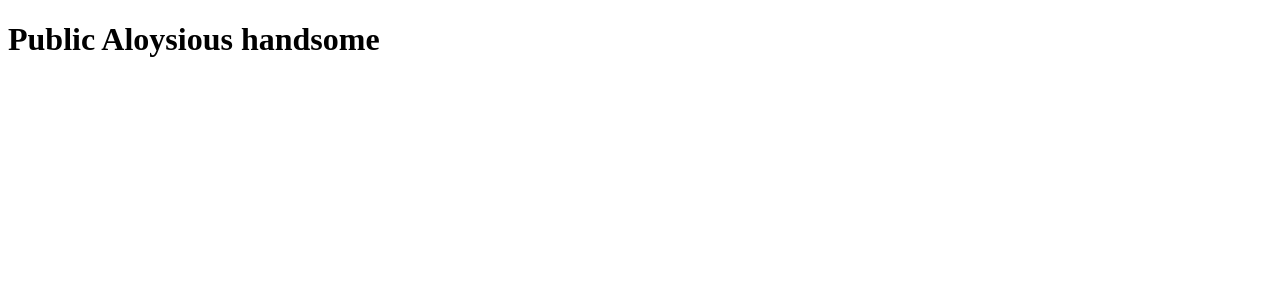
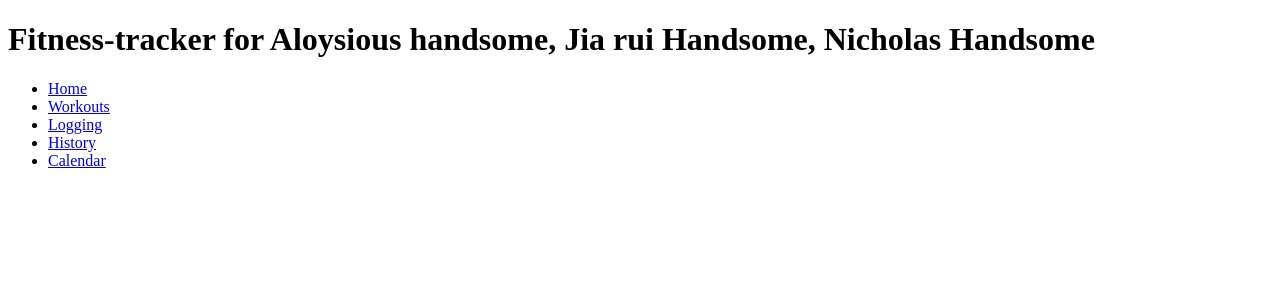
Before and after one commit to nickonick889/fitness-tracker, a React (Vite) app in the folder frontend/: page / in a window 1280 px wide. Shown: the top 300 px of the page. Built offline with nearby package versions, Linux system fonts and the light colour scheme; no server answers.

Commit message:
navbar created

```diff
--- a/frontend/src/App.jsx
+++ b/frontend/src/App.jsx
@@ -6,6 +6,7 @@ import LoginForm from "./components/LoginForm";
 import Secret from "./components/Secret";
 import SignupForm from "./components/SignInForm";
 import { UserContext } from "./contexts/UserContext";
+import Navbar from "./components/Navbar";
 
 const App = () => {
   //? store the logged in UserID
@@ -15,12 +16,19 @@ const App = () => {
   if (!user) {
     return (
       <>
-        <h1>Public Aloysious handsome</h1>
-
+        <h1>
+          Fitness-tracker for Aloysious handsome, Jia rui Handsome, Nicholas
+          Handsome
+        </h1>
+        <Navbar />
         <Routes>
           <Route path="/users/new" element={<SignupForm />} />
           <Route path="/login" element={<LoginForm />} />
           <Route path="/secret" element={<Secret />} />
+          <Route path="/Workouts" element={<h1>Workouts</h1>} />
+          <Route path="/Logging" element={<h1>Logging</h1>} />
+          <Route path="/History" element={<h1>History</h1>} />
+          <Route path="/Calendar" element={<h1>Calendar</h1>} />
         </Routes>
       </>
     );
--- /dev/null
+++ b/frontend/src/components/Navbar.jsx
@@ -0,0 +1,25 @@
+import { NavLink } from "react-router-dom";
+
+export default function Navbar() {
+  return (
+    <nav>
+      <ul>
+        <li>
+          <NavLink to="/">Home</NavLink>
+        </li>
+        <li>
+          <NavLink to="/Workouts">Workouts</NavLink>
+        </li>
+        <li>
+          <NavLink to="/logging">Logging</NavLink>
+        </li>
+        <li>
+          <NavLink to="/history">History</NavLink>
+        </li>
+        <li>
+          <NavLink to="/calendar">Calendar</NavLink>
+        </li>
+      </ul>
+    </nav>
+  );
+}
```
Also changed, not shown: frontend/src/pages/CalendarPage.jsx (added), frontend/src/pages/HistoryPage.jsx (added), frontend/src/pages/LoggingPage.jsx (added), frontend/src/pages/WorkoutPage.jsx (added).
